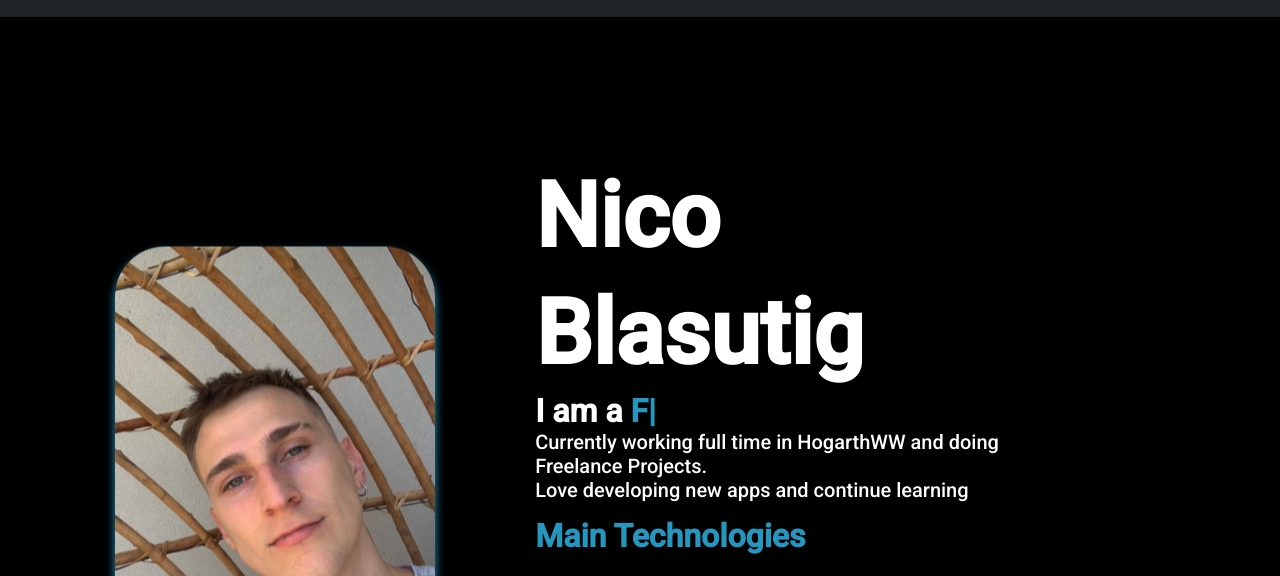
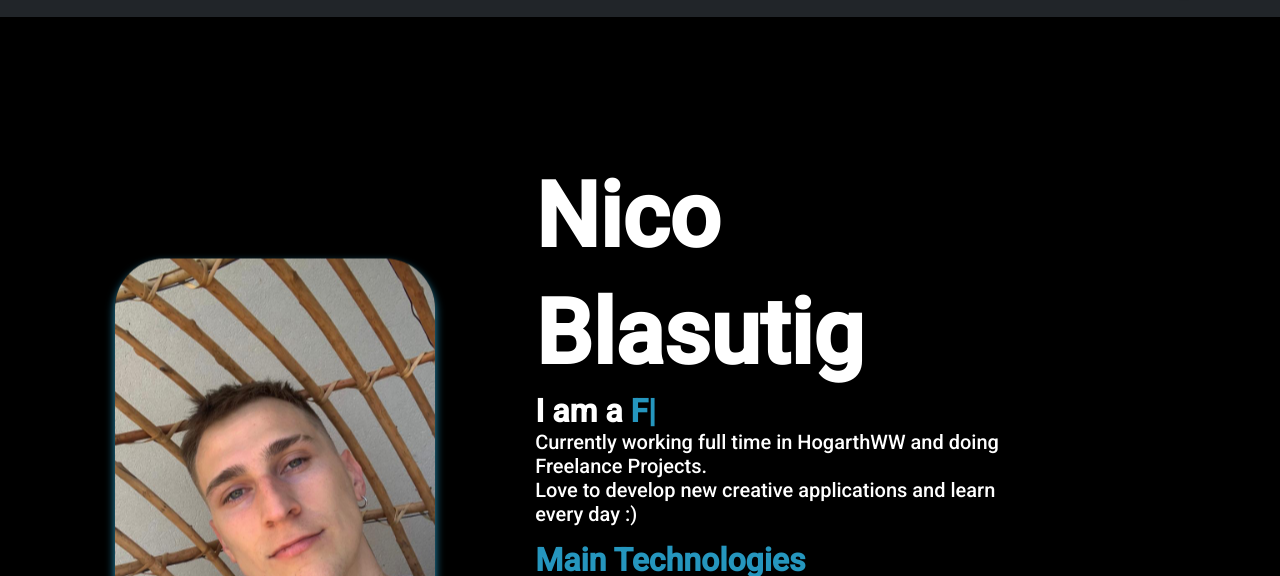
Before and after one commit to NicoBlas/nicoblasutig, a website: page index.html in a window 1280 px wide. Shown: the part 53-629 px from the top of the page. Drawn offline with nearby package versions, Linux system fonts and the light colour scheme.

Commit message:
headline change

```diff
--- a/index.html
+++ b/index.html
@@ -58,7 +58,7 @@
             <h1>Nico Blasutig   </h1>
             <h3>I am a <span class="multiple-text"></span></h3>
             <p>Currently working full time in HogarthWW and doing Freelance Projects. <br/>
-                Love developing new apps and continue learning</p>
+                Love to develop new creative applications and learn every&nbsp;day&nbsp;:) </p>
                 <div class="skill-media">
                 <h5>Main Technologies</h5>
                 <a target="_blank" href="https://es.reactjs.org/"><img src="./imgs/react.png" alt=""></a>
```
